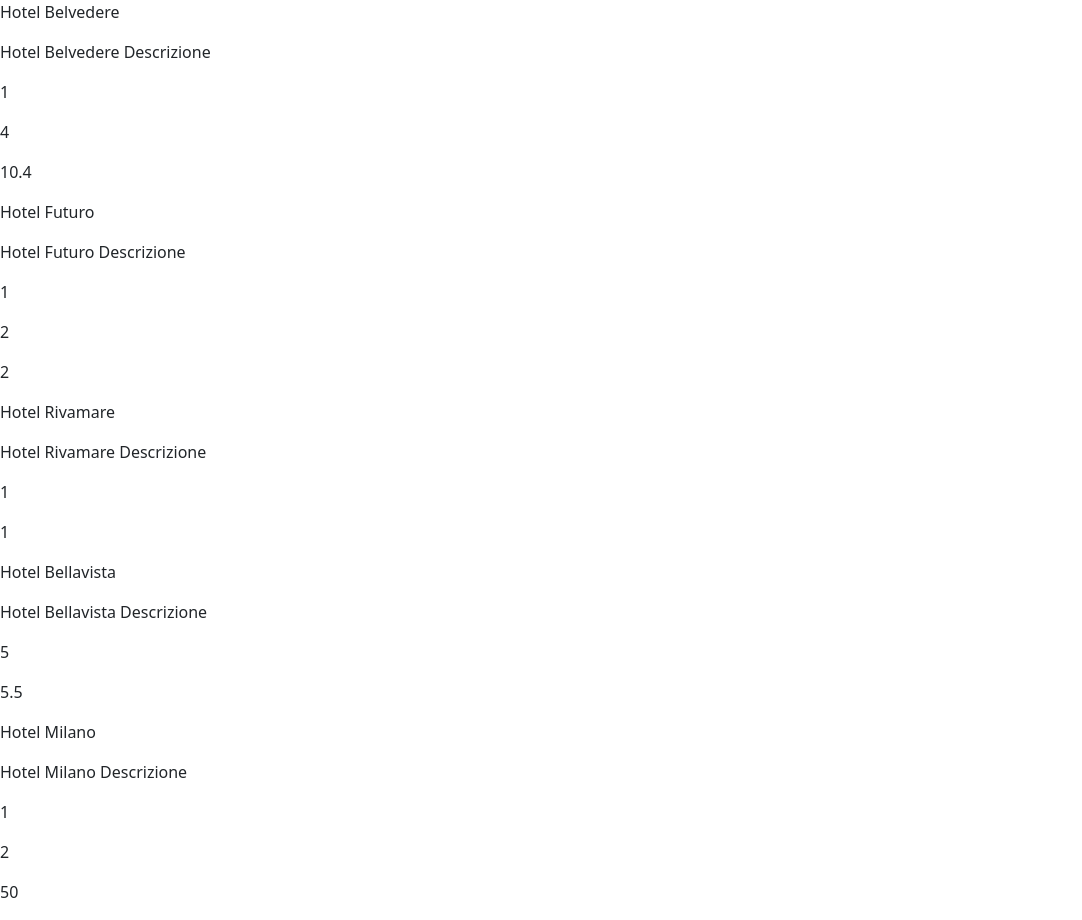
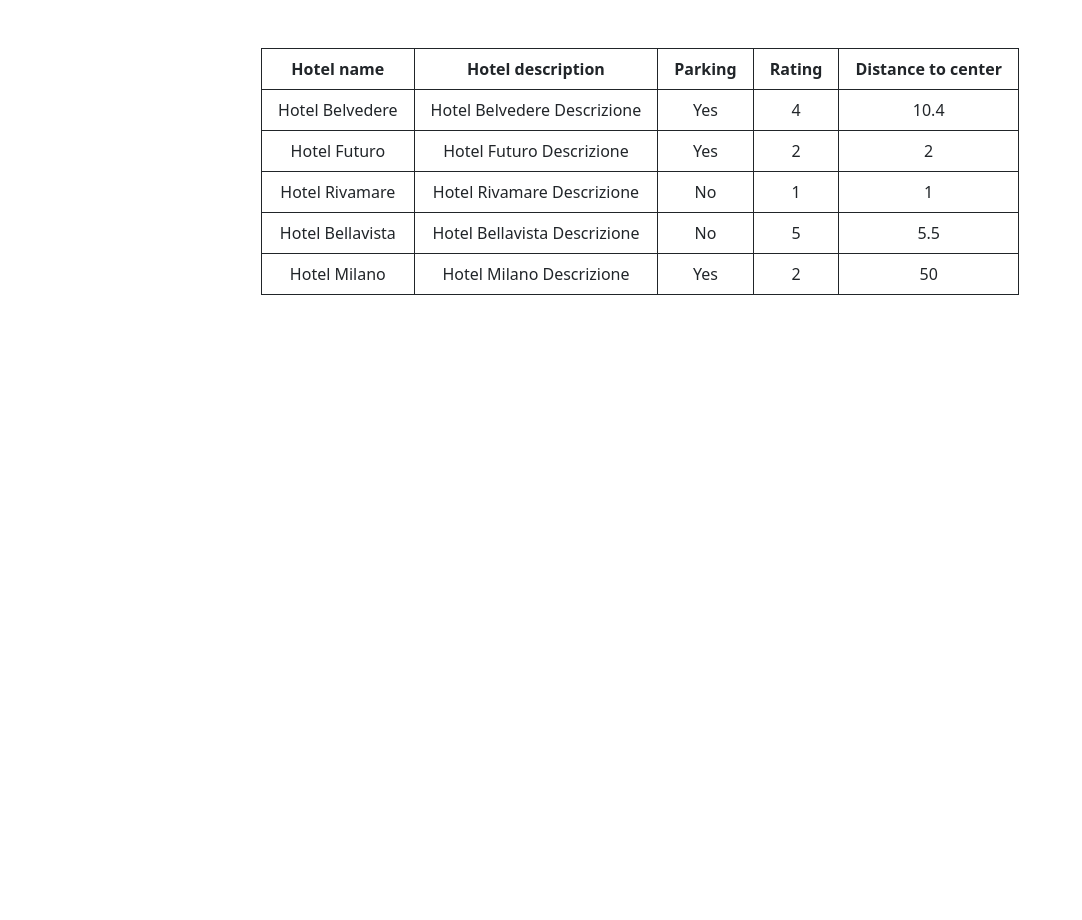
Before and after one commit to mattiavolpe/php-hotel, a PHP site: page / in a window 1280 px wide. Shown: the whole page, without its empty margins (0-1082 px from the left). After the commit the page ends 295 px from the top, so only its background shows below. Run offline with PHP 8.4, Linux system fonts and the light colour scheme.

Commit message:
ADD array output as table

```diff
--- /dev/null
+++ b/assets/css/style.css
@@ -0,0 +1,5 @@
+th {
+  border: 1px solid;
+  padding: 0.5rem 1rem;
+  text-align: center;
+}
--- a/index.php
+++ b/index.php
@@ -60,16 +60,41 @@ Se non viene specificato nessun filtro, visualizzare come in precedenza tutti gl
     <!-- EXTERNAL BOOTSTRAP CSS CDN -->
     <link href="https://cdn.jsdelivr.net/npm/bootstrap/dist/css/bootstrap.min.css" rel="stylesheet">
 
+    <!-- PERSONAL EXTERNAL CSS -->
+    <link rel="stylesheet" href="./assets/css/style.css">
+
     <title>Hotel</title>
   </head>
 
   <body>
 
-    <?php foreach($hotels as $hotel) :
-      foreach($hotel as $field) : ?>
-      <p><?= $field ?></p>
-    <?php endforeach;
-    endforeach; ?>
+    <table class="mx-auto my-5">
+      <thead>
+        <tr>
+          <th>Hotel name</th>
+          <th>Hotel description</th>
+          <th>Parking</th>
+          <th>Rating</th>
+          <th>Distance to center</th>
+        </tr>
+      </thead>
+      <tbody>
+        <?php foreach ($hotels as $hotel) : ?>
+        <tr>
+          <?php foreach ($hotel as $field) : ?>
+            <td class="text-center px-3 py-2 border border-dark">
+              <?php if ($field !== true && $field !== false) {
+                echo $field;
+              } elseif ($field === true) {
+                echo "Yes";
+              } else {
+                echo "No";
+              } ?></td>
+          <?php endforeach; ?>
+        </tr>
+        <?php endforeach; ?>
+      </tbody>
+    </table>
 
   </body>
 
```
